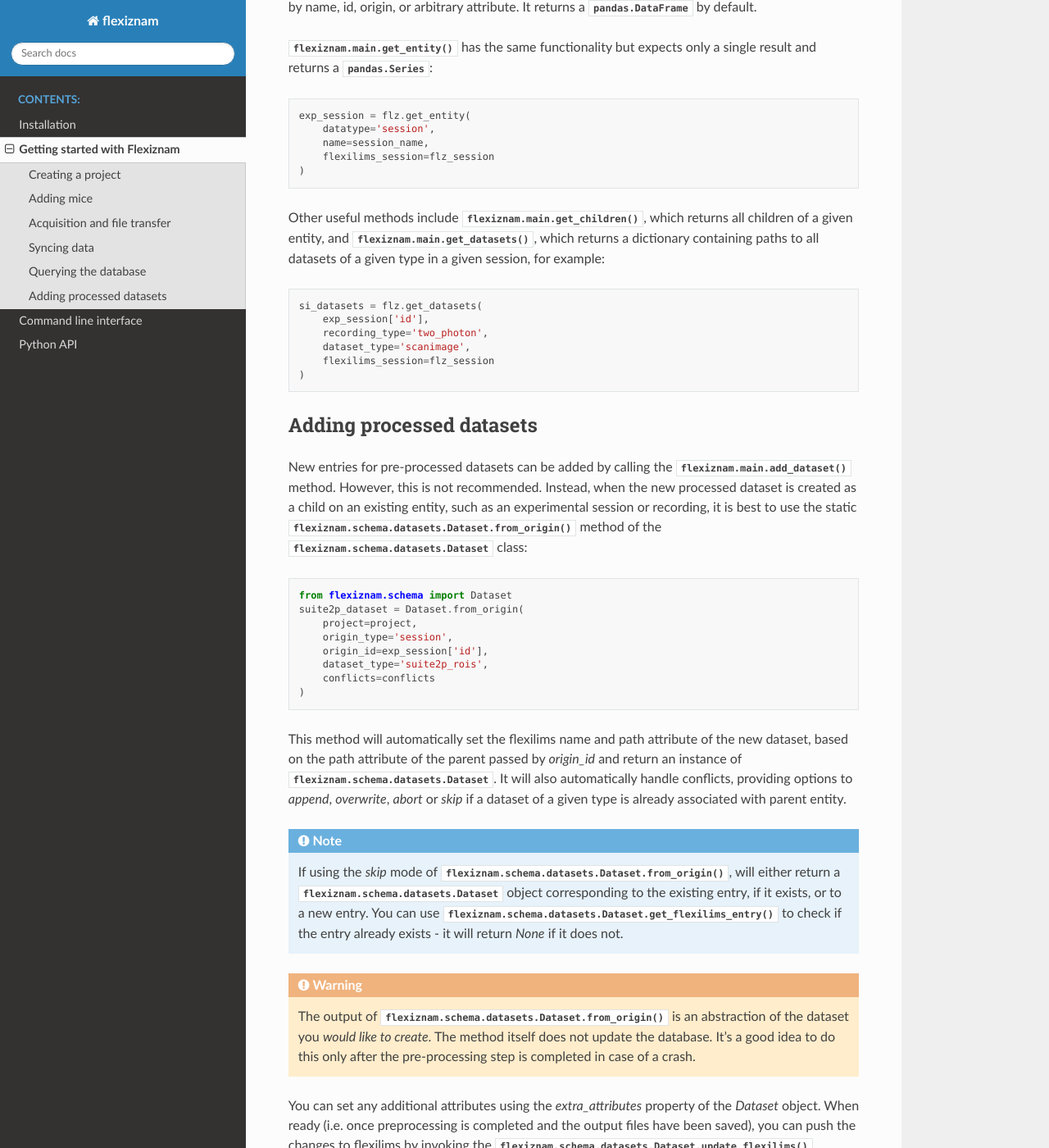
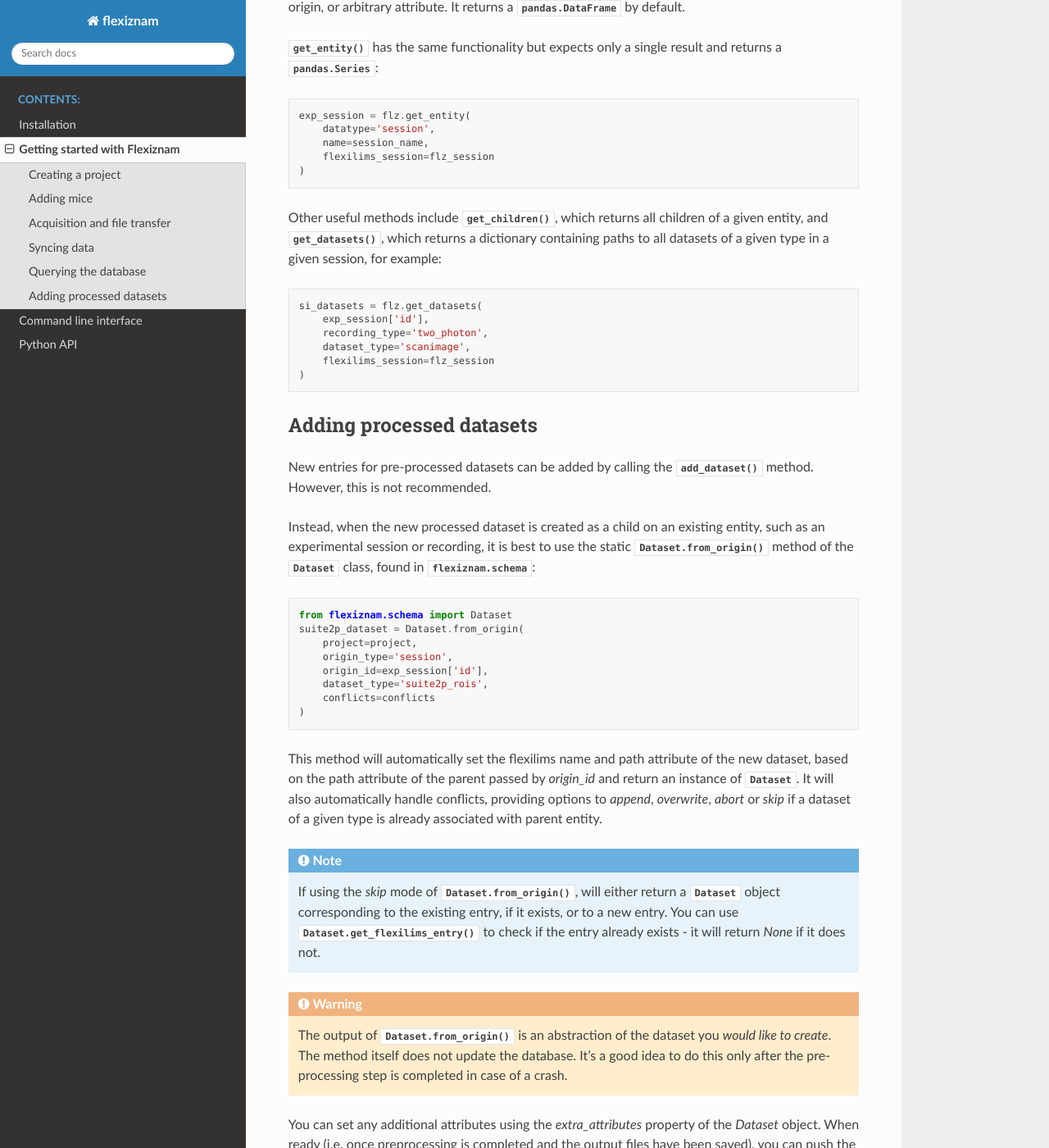
Before and after one commit to znamlab/flexiznam, a Sphinx documentation site: the page built from docs/source/quickstart.rst, in a window 1280 px wide and 1400 px high, scrolled down 2841 px. Shown: the whole window at 82% size. Built offline with Sphinx 7.4.7 and the Read the Docs theme 2.0.0, drawn with Linux system fonts in a browser that asks for light colours; pages that are not in the unit, such as notebooks, are missing from menus; some of the changed text lies outside the part shown.

Commit message:
Docs: shorten references to methods in quickstart

```diff
--- a/docs/source/quickstart.rst
+++ b/docs/source/quickstart.rst
@@ -105,8 +105,10 @@ Querying the database
 entries on the database. Methods of :py:mod:`flexiznam.main` are directly available
 in the :py:mod:`flexiznam` namespace.
 
+.. py:currentmodule:: flexiznam.main
+
 First, create a Flexilims session by calling
-:py:meth:`flexiznam.main.get_flexilims_session`. This returns a :py:class:`flexilims.Flexilims`
+:py:meth:`get_flexilims_session`. This returns a :py:class:`flexilims.Flexilims`
 object with your authentication credential that you can pass to other methods.
 The simplest way is to just provide the project name and use the authentication
 details stored in the config files::
@@ -114,11 +116,11 @@ details stored in the config files::
   import flexiznam as flz
   flz_session = flz.get_flexilims_session(project)
 
-:py:meth:`flexiznam.main.get_entities` is the most generic method and will retrieve
+:py:meth:`get_entities` is the most generic method and will retrieve
 any data type, filtered by name, id, origin, or arbitrary attribute. It returns
 a :py:class:`pandas.DataFrame` by default.
 
-:py:meth:`flexiznam.main.get_entity` has the same functionality but expects only
+:py:meth:`get_entity` has the same functionality but expects only
 a single result and returns a :py:class:`pandas.Series`::
 
   exp_session = flz.get_entity(
@@ -127,8 +129,8 @@ a single result and returns a :py:class:`pandas.Series`::
       flexilims_session=flz_session
   )
 
-Other useful methods include :py:meth:`flexiznam.main.get_children`, which returns
-all children of a given entity, and :py:meth:`flexiznam.main.get_datasets`, which
+Other useful methods include :py:meth:`get_children`, which returns
+all children of a given entity, and :py:meth:`get_datasets`, which
 returns a dictionary containing paths to all datasets of a given type in a given
 session, for example::
 
@@ -142,11 +144,14 @@ session, for example::
 Adding processed datasets
 -------------------------
 New entries for pre-processed datasets can be added by calling the
-:py:meth:`flexiznam.main.add_dataset` method. However, this is not recommended.
+:py:meth:`add_dataset` method. However, this is not recommended.
+
+.. py:currentmodule:: flexiznam.schema.datasets
+
 Instead, when the new processed dataset is created as a child on an existing
 entity, such as an experimental session or recording, it is best to use the
-static :py:meth:`flexiznam.schema.datasets.Dataset.from_origin` method of the
-:py:class:`flexiznam.schema.datasets.Dataset` class::
+static :py:meth:`Dataset.from_origin` method of the
+:py:class:`Dataset` class, found in :py:mod:`flexiznam.schema`::
 
   from flexiznam.schema import Dataset
   suite2p_dataset = Dataset.from_origin(
@@ -159,20 +164,20 @@ static :py:meth:`flexiznam.schema.datasets.Dataset.from_origin` method of the
 
 This method will automatically set the flexilims name and path attribute of the
 new dataset, based on the path attribute of the parent passed by `origin_id`
-and return an instance of :py:class:`flexiznam.schema.datasets.Dataset`. It will
+and return an instance of :py:class:`Dataset`. It will
 also automatically handle conflicts, providing options to `append`, `overwrite`,
 `abort` or `skip` if a dataset of a given type is already associated with parent
 entity.
 
 .. note::
-  If using the `skip` mode of :py:meth:`flexiznam.schema.datasets.Dataset.from_origin`,
-  will either return a :py:class:`flexiznam.schema.datasets.Dataset`
+  If using the `skip` mode of :py:meth:`Dataset.from_origin`,
+  will either return a :py:class:`Dataset`
   object corresponding to the existing entry, if it exists, or to a new entry.
-  You can use :py:meth:`flexiznam.schema.datasets.Dataset.get_flexilims_entry`
+  You can use :py:meth:`Dataset.get_flexilims_entry`
   to check if the entry already exists - it will return `None` if it does not.
 
 .. warning::
-  The output of :py:meth:`flexiznam.schema.datasets.Dataset.from_origin` is an abstraction
+  The output of :py:meth:`Dataset.from_origin` is an abstraction
   of the dataset you *would like to create*. The method itself does not update
   the database. It's a good idea to do this only after the pre-processing step
   is completed in case of a crash.
@@ -180,7 +185,7 @@ entity.
 You can set any additional attributes using the `extra_attributes` property of
 the `Dataset` object. When ready (i.e. once preprocessing is completed and the
 output files have been saved), you can push the changes to flexilims by invoking the
-:py:meth:`flexiznam.schema.datasets.Dataset.update_flexilims` method of the
+:py:meth:`Dataset.update_flexilims` method of the
 `Dataset` object::
 
   suite2p_dataset.update_flexilims(mode='overwrite')
```
